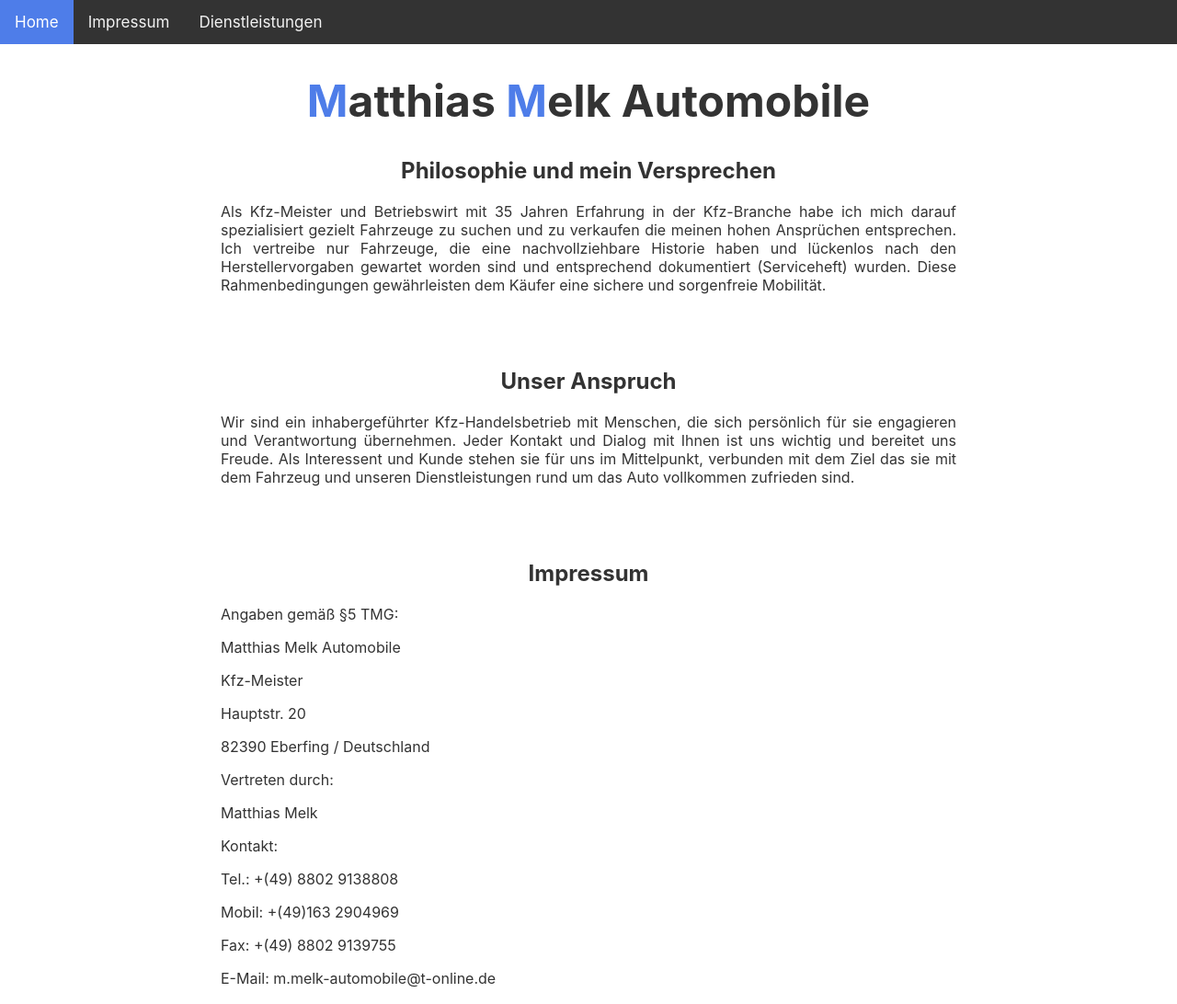
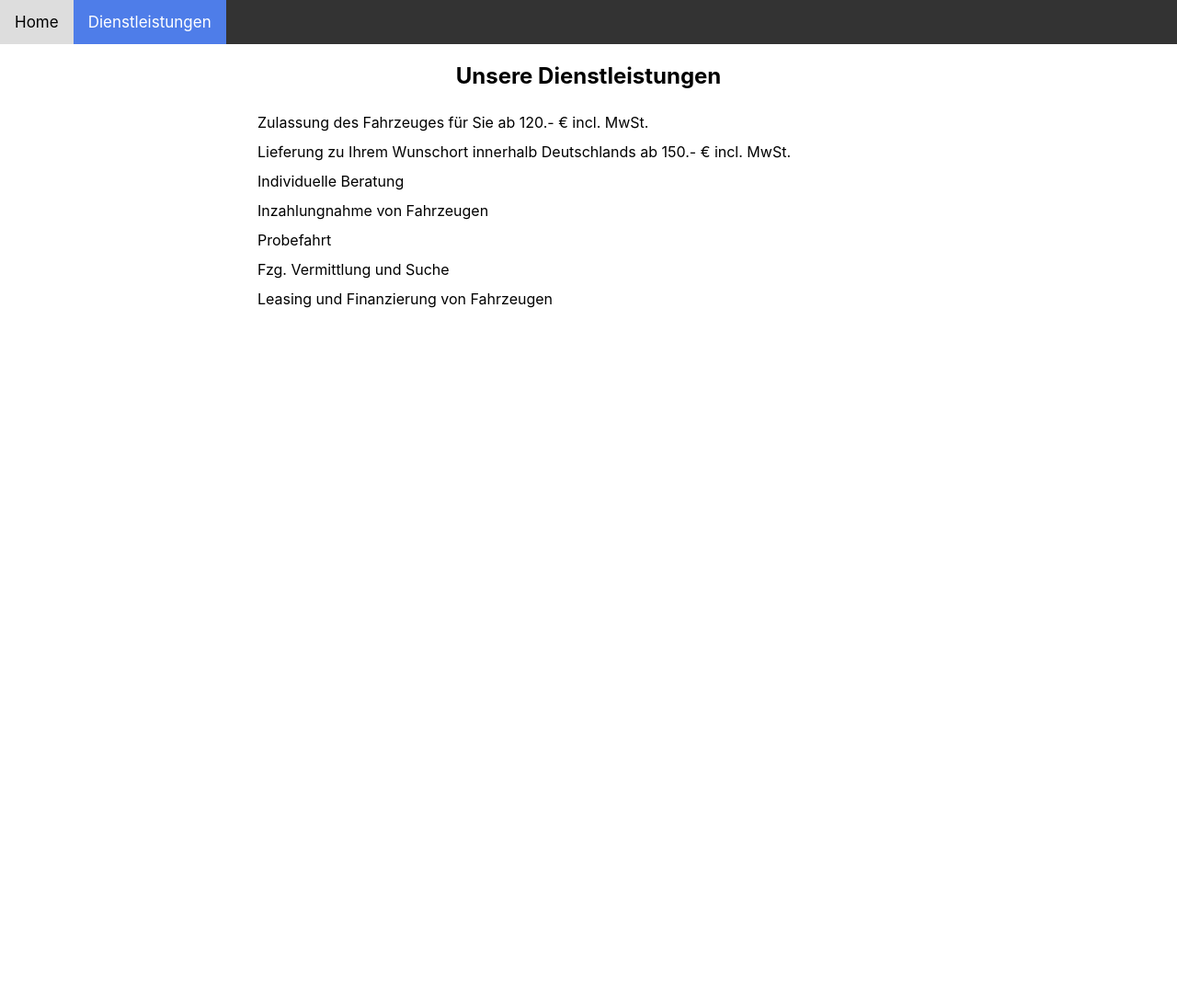
Before and after one commit to janikmatzel/matthias-melk-automobile, a React (Create React App) app: page /dienstleistungen in a window 1280 px wide. Shown: the top 1092 px of the page at 92% size. After the commit the page ends 800 px from the top, so only its background shows below. Built offline with nearby package versions, Linux system fonts and the light colour scheme.

Commit message:
Add subpage for Dienstleistungen

```diff
--- a/package.json
+++ b/package.json
@@ -9,6 +9,7 @@
         "@testing-library/user-event": "^13.5.0",
         "react": "^17.0.2",
         "react-dom": "^17.0.2",
+        "react-router-dom": "^6.2.1",
         "react-scripts": "5.0.0",
         "web-vitals": "^2.1.4"
     },
--- a/src/App.css
+++ b/src/App.css
@@ -26,6 +26,11 @@ h2 {
     text-align: justify;
 }
 
+ul {
+    line-height: 100%;
+    list-style-type: none;
+}
+
 .contact {
     display: flex;
 }
@@ -37,7 +42,7 @@ h2 {
 }
 
 /* Style the links inside the navigation bar */
-.topnav a {
+.topnav div {
     float: left;
     color: #f2f2f2;
     text-align: center;
@@ -47,13 +52,13 @@ h2 {
 }
 
 /* Change the color of links on hover */
-.topnav a:hover {
+.topnav div:hover {
     background-color: #ddd;
     color: black;
 }
 
 /* Add a color to the active/current link */
-.topnav a.active {
+.topnav div.active {
     background-color: #4e7de9;
     color: white;
 }
--- a/src/App.js
+++ b/src/App.js
@@ -1,12 +1,15 @@
 import './App.css';
+import { useNavigate } from "react-router-dom";
 
-function App() {
+
+const App = () => {
+  const navigate = useNavigate();
+
   return (
     <div className="App">
       <div class="topnav">
-        <a class="active" href="#home">Home</a>
-        <a href="#news">Impressum</a>
-        <a href="#contact">Dienstleistungen</a>
+        <div class="active">Home</div>
+        <div onClick={() => navigate('/dienstleistungen')}>Dienstleistungen</div>
       </div>
 
       <h1><div className="blue">M</div>atthias&nbsp;<div className="blue">M</div>elk Automobile</h1>
@@ -27,25 +30,27 @@ function App() {
 
       <div className="textbox">
         <h2>Impressum</h2>
-        <p>Angaben gemäß §5 TMG:</p>
-        <p></p>
-        <p>Matthias Melk Automobile</p>
-        <p>Kfz-Meister</p>
-        <p>Hauptstr. 20</p>
-        <p>82390 Eberfing / Deutschland</p>
-        <p></p>
-        <p>Vertreten durch:</p>
-        <p>Matthias Melk</p>
-        <p></p>
-        <p>Kontakt:</p>
-        <p>Tel.: +(49) 8802 9138808</p>
-        <p>Mobil: +(49)163 2904969</p>
-        <p>Fax: +(49) 8802 9139755</p>
-        <p>E-Mail: m.melk-automobile@t-online.de</p>
-        <p></p>
-        <p>Umsatzsteuer:</p>
-        <p>Umsatzsteuer-Identifikationsnummer gemäß §27a Umsatzsteuergesetz:</p>
-        <p>DE 51627081394</p>
+        <ul>
+          <li>Angaben gemäß §5 TMG:</li>
+          <p></p>
+          <li>Matthias Melk Automobile</li>
+          <li>Kfz-Meister</li>
+          <li>Hauptstr. 20</li>
+          <li>82390 Eberfing / Deutschland</li>
+          <p></p>
+          <li>Vertreten durch:</li>
+          <li>Matthias Melk</li>
+          <p></p>
+          <li>Kontakt:</li>
+          <li>Tel.: +(49) 8802 9138808</li>
+          <li>Mobil: +(49)163 2904969</li>
+          <li>Fax: +(49) 8802 9139755</li>
+          <li>E-Mail: m.melk-automobile@t-online.de</li>
+          <p></p>
+          <li>Umsatzsteuer:</li>
+          <li>Umsatzsteuer-Identifikationsnummer gemäß §27a Umsatzsteuergesetz:</li>
+          <li>DE 51627081394</li>
+        </ul>
       </div>
 
 
@@ -54,11 +59,13 @@ function App() {
         <p></p>
         <div className="contact"><div className="blue">M</div>atthias&nbsp;<div className="blue">M</div>elk Automobile</div>
         <p></p>
-        <p>Postanschrift:</p>
-        <p>Hauptstr. 20</p>
-        <p>82390 Eberfing</p>
-        <p>Tel.: 08802/9138808</p>
-        <p>e-mail: m.melk-automobile@t-online.de</p>
+        <ul>
+          <li>Postanschrift:</li>
+          <li>Hauptstr. 20</li>
+          <li>82390 Eberfing</li>
+          <li>Tel.: 08802/9138808</li>
+          <li>e-mail: m.melk-automobile@t-online.de</li>
+        </ul>
       </div>
     </div>
   );
--- /dev/null
+++ b/src/dienstleistungen.css
@@ -0,0 +1,3 @@
+.ulDienstleistungen {
+    line-height: 200%;
+}
--- /dev/null
+++ b/src/dienstleistungen.js
@@ -0,0 +1,27 @@
+import './dienstleistungen.css';
+import { useNavigate } from "react-router-dom";
+
+export const Dienstleistungen = () => {
+    const navigate = useNavigate();
+
+    return (
+        <div>
+            <div class="topnav">
+                <div onClick={() => navigate('/')}>Home</div>
+                <div class="active">Dienstleistungen</div>
+            </div>
+            <div className="textbox">
+                <h2>Unsere Dienstleistungen</h2>
+                <ul className="ulDienstleistungen">
+                    <li>Zulassung des Fahrzeuges für Sie ab 120.- € incl. MwSt.</li>
+                    <li>Lieferung zu Ihrem Wunschort innerhalb Deutschlands ab 150.- € incl. MwSt.</li>
+                    <li>Individuelle Beratung</li>
+                    <li>Inzahlungnahme von Fahrzeugen</li>
+                    <li>Probefahrt</li>
+                    <li>Fzg. Vermittlung und Suche</li>
+                    <li>Leasing und Finanzierung von Fahrzeugen</li>
+                </ul>
+            </div>
+        </div>
+    );
+}
--- a/src/index.js
+++ b/src/index.js
@@ -2,11 +2,24 @@ import React from 'react';
 import ReactDOM from 'react-dom';
 import './index.css';
 import App from './App';
+import { Dienstleistungen } from './dienstleistungen';
+import { BrowserRouter, Route, Routes, Navigate } from 'react-router-dom';
 import reportWebVitals from './reportWebVitals';
 
 ReactDOM.render(
   <React.StrictMode>
-    <App />
+    <BrowserRouter>
+      <Routes>
+        <Route index element={<App />} />
+        <Route path="/dienstleistungen" element={<Dienstleistungen />} />
+        <Route
+          path="*"
+          element={
+            <Navigate to="/" />
+          }
+        />
+      </Routes>
+    </BrowserRouter>
   </React.StrictMode>,
   document.getElementById('root')
 );
```
Also changed, not shown: 1 other file (tests, documents, lock files or other folders).
